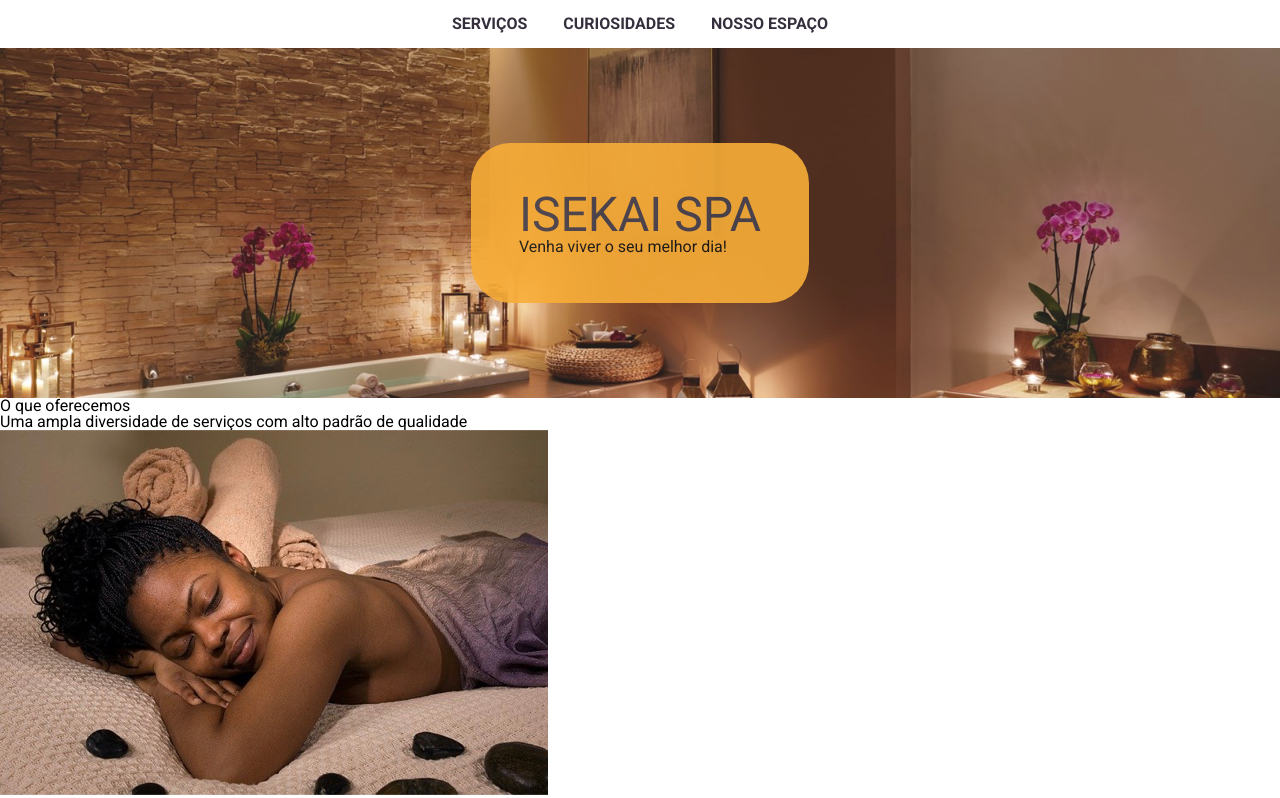
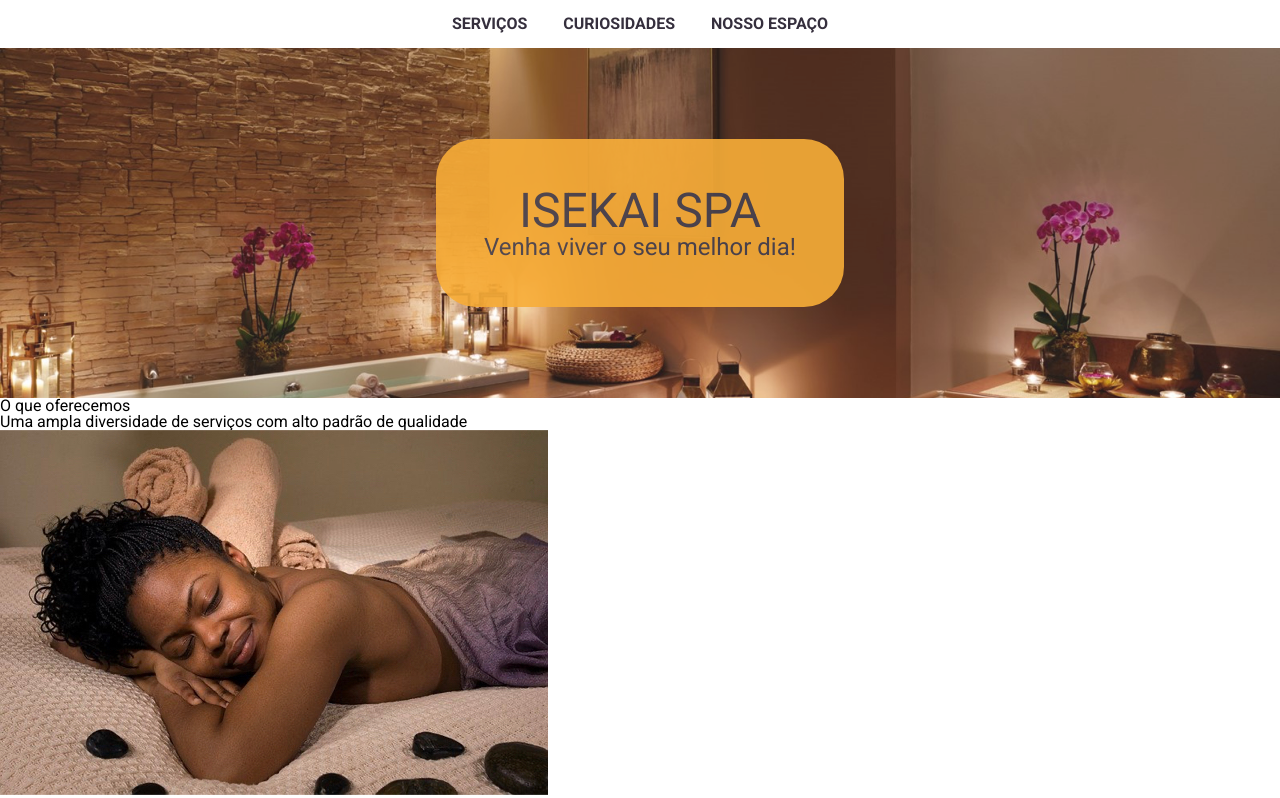
Before and after one commit to EljonasCavalcante/utilize-sass, a plain HTML site: page SassTwo/index.html in a window 1280 px wide. Shown: the top 798 px of the page. Drawn offline with nearby package versions, Linux system fonts and the light colour scheme.

Commit message:
feat: create file banner

```diff
--- a/SassTwo/style/abstract/_variaveis.scss
+++ b/SassTwo/style/abstract/_variaveis.scss
@@ -5,3 +5,6 @@ $fontes:  'Roboto', sans-serif;
 $cor-primary: #352f3d;
 $cor-secundaria: #cf1500;
 $cor-terciaria: #f8a523;
+
+//Tamanho do textpo
+$tamanho-do-texto: 3rem;
--- a/SassTwo/style/components/_banner.scss
+++ b/SassTwo/style/components/_banner.scss
@@ -15,8 +15,12 @@
         border-radius: 40px;
     }
     h1{
-        font-size: 3rem;
+        font-size: $tamanho-do-texto;
         color: $cor-primary;
-
+        text-align: center;
+    }
+    h2{
+        font-size: $tamanho-do-texto / 2;
+        color: $cor-primary;
     }
 }
```
Also changed, not shown: SassTwo/style/style.css, 1 other file.
